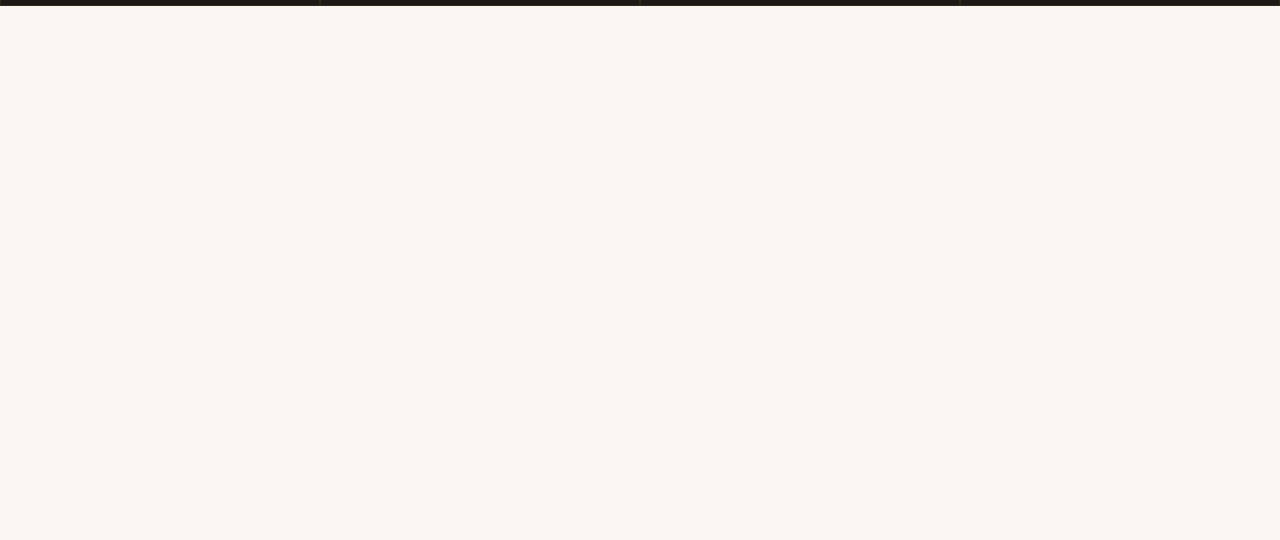
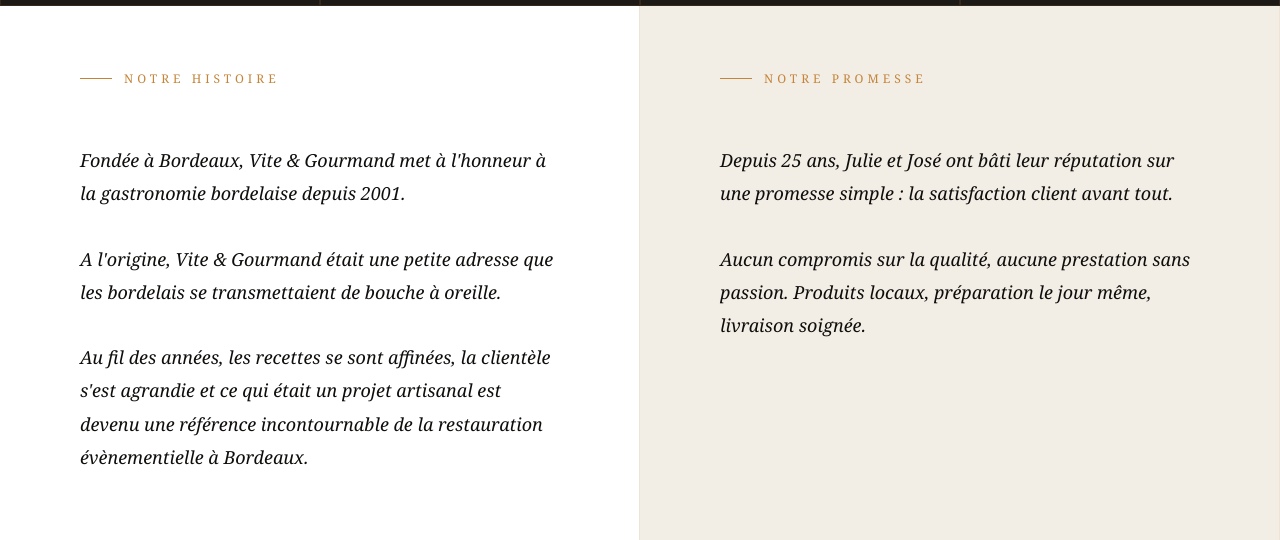
Before and after one commit to aurelien2704/vite-et-gourmand-projet, a Next.js app in the folder frontend/: page / in a window 1280 px wide. Shown: the part 969-1509 px from the top of the page. Before the commit the page ends 975 px from the top, so only its background shows below. Built offline with nearby package versions, Linux system fonts and the light colour scheme.

Commit message:
ajout de la section de présentation de l'entreprise

```diff
--- a/frontend/src/app/page.tsx
+++ b/frontend/src/app/page.tsx
@@ -1,11 +1,15 @@
 import MainSection from "@/components/home/MainSection";
+import PresentationSection from "@/components/home/PresentationSection";
 
 //Page d'accueil
+//Chaque section est développée dans un composant dans @/components/home
 export default function Home() {
   return (
     <main>
       {/*Section principale : titre, image, CTA*/}
       <MainSection />
+      {/*Section présentation : histoire et promesse*/}
+      <PresentationSection />
     </main>
   );
 }
--- /dev/null
+++ b/frontend/src/components/home/PresentationSection.tsx
@@ -0,0 +1,44 @@
+const presentation: Record<string, string>[] = [
+  {
+    title: "Notre histoire",
+    text: "Fondée à Bordeaux, Vite & Gourmand met à l'honneur à la gastronomie bordelaise depuis 2001.",
+    text2: "A l'origine, Vite & Gourmand était une petite adresse que les bordelais se transmettaient de bouche à oreille.",
+    bg: "bg-white",
+    text3: "Au fil des années, les recettes se sont affinées, la clientèle s'est agrandie et ce qui était un projet artisanal est devenu une référence incontournable de la restauration évènementielle à Bordeaux."
+  },
+  {
+    title: "Notre promesse",
+    text: " Depuis 25 ans, Julie et José ont bâti leur réputation sur une promesse simple : la satisfaction client avant tout.",
+    text2: "Aucun compromis sur la qualité, aucune prestation sans passion. Produits locaux, préparation le jour même, livraison soignée.",
+    bg: "bg-warm",
+  },
+];
+
+export default function PresentationSection() {
+  return (
+    <>
+      < section className="grid grid-cols-1 md:grid-cols-2" >
+
+        {/* On récupère les données de présentation avec .map */}
+        {presentation.map((pres) => (
+          <div key={pres.title}
+            className={`${pres.bg} px-10 lg:px-20 py-16 border-r border-cream`}>
+            <div className="flex items-center gap-3 mb-10">
+              <span className="inline-block w-8 h-px bg-copper" />
+              <span className="text-[12px] tracking-[4px] uppercase text-copper">
+                {pres.title}
+              </span>
+            </div>
+
+            <div className="italic leading-[1.85]">
+              <p className="py-4">{pres.text}</p>
+              <p className="py-4">{pres.text2}</p>
+              <p className="py-4">{pres.text3}</p>
+            </div>
+          </div>
+
+        ))}
+      </section >
+    </>
+  );
+}
```
